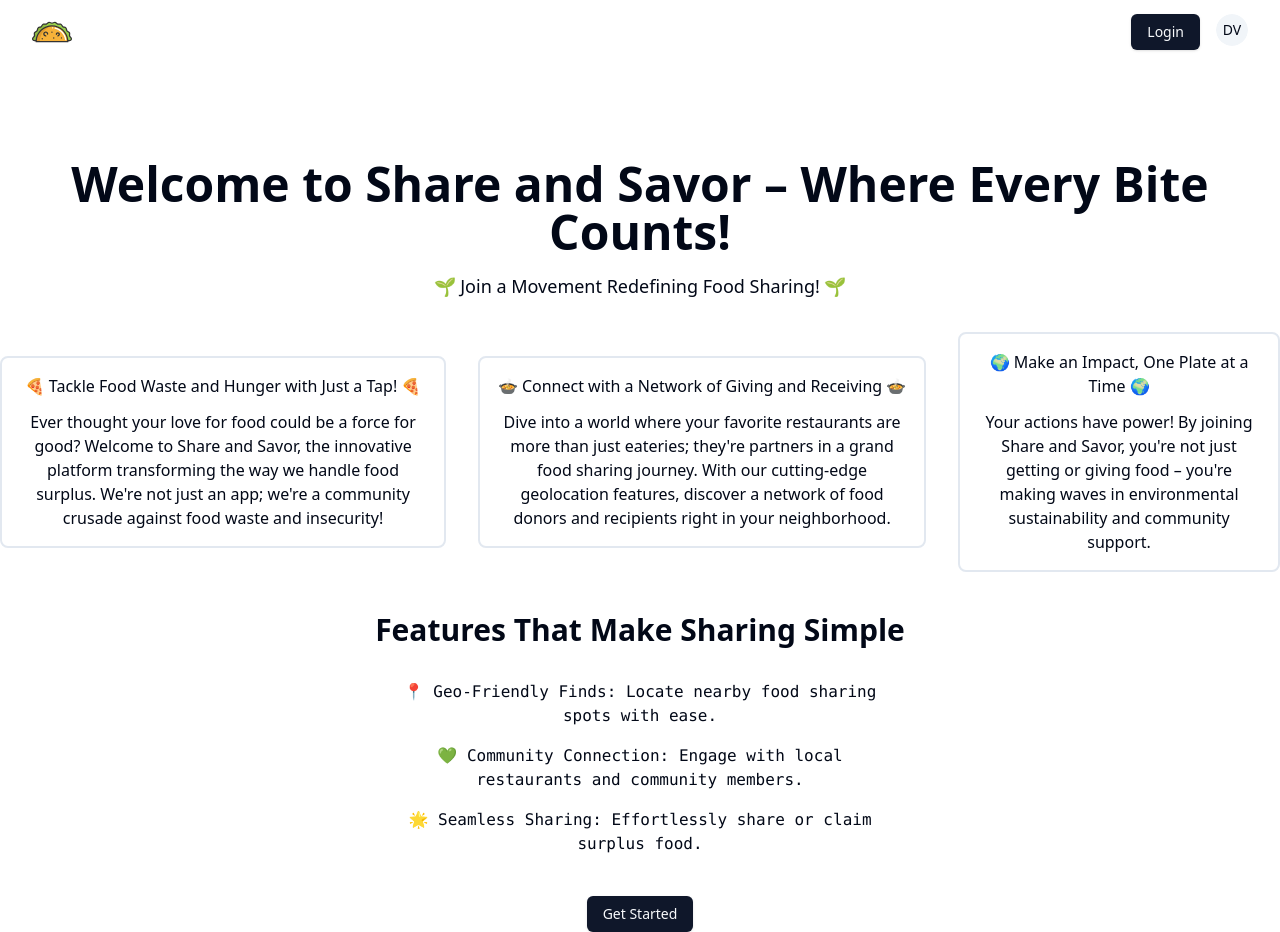
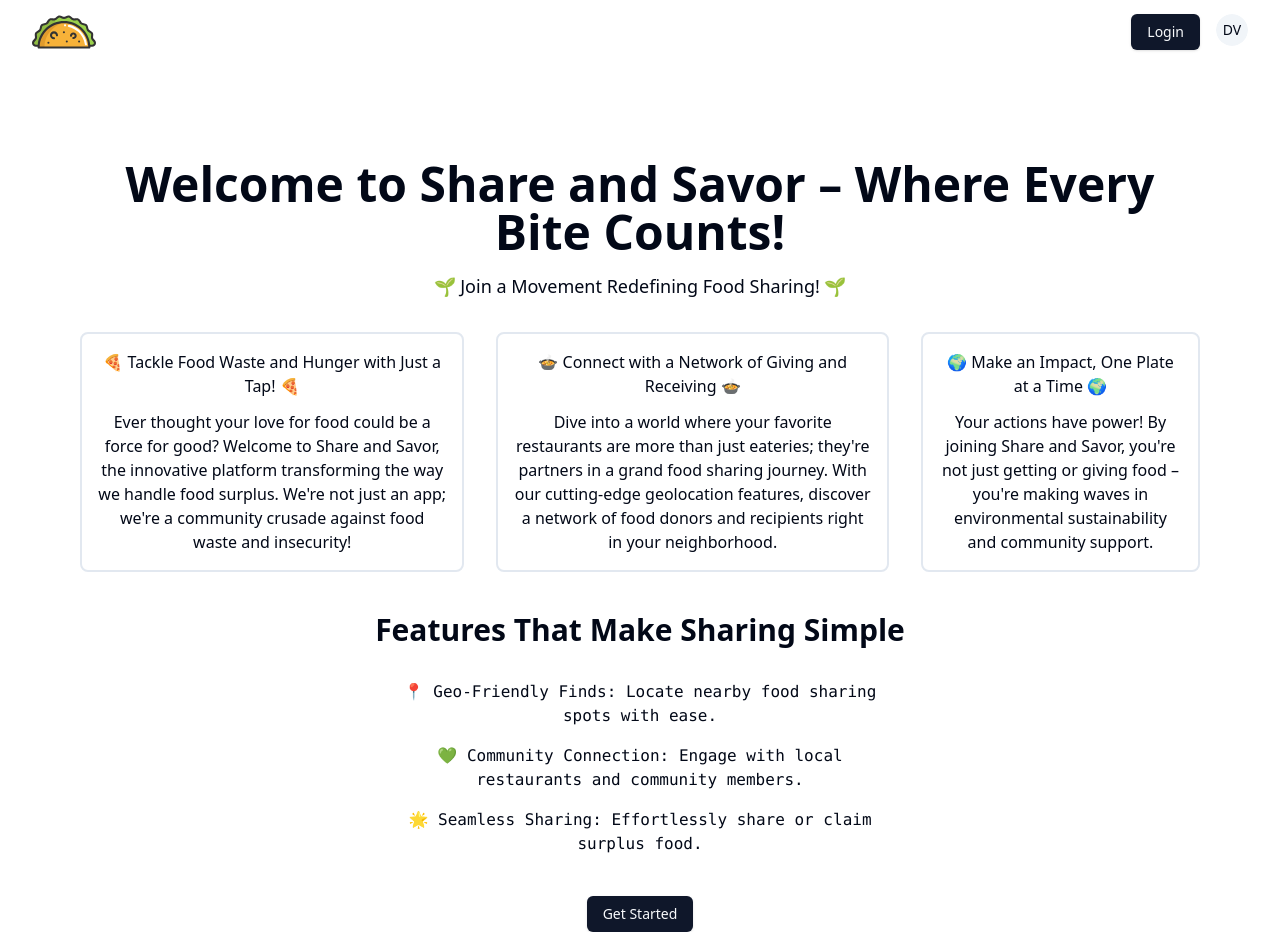
Before and after one commit to Dhruvv4/share-and-savor, a React (Vite) app in the folder client/: page / in a window 1280 px wide. Built offline with nearby package versions, Linux system fonts and the light colour scheme.

Commit message:
style(dashboard): design fix

```diff
--- a/client/src/components/Header.jsx
+++ b/client/src/components/Header.jsx
@@ -34,7 +34,7 @@ const Header = (props) => {
     <header className="bg-white dark:bg-gray-900">
       <div className="mx-auto flex h-16 max-w-screen-xl items-center gap-8 px-4 sm:px-6 lg:px-8">
         <Link to={"/"}>
-          <img src={taco} className="w-10" alt="" />
+          <img src={taco} className="h-16" alt="" />
         </Link>
 
         <div className="flex flex-1 items-center justify-end">
--- a/client/src/components/Landing.jsx
+++ b/client/src/components/Landing.jsx
@@ -6,7 +6,7 @@ const LandingPage = () => {
   // TODO: Redesign this page
 
   return (
-    <div className="flex flex-col items-center pt-24 h-full text-center">
+    <div className="flex flex-col items-center pt-24 h-full text-center px-8 md:px-20">
       <h1 className="text-5xl font-bold  mb-4">
         Welcome to Share and Savor – Where Every Bite Counts!
       </h1>
```
